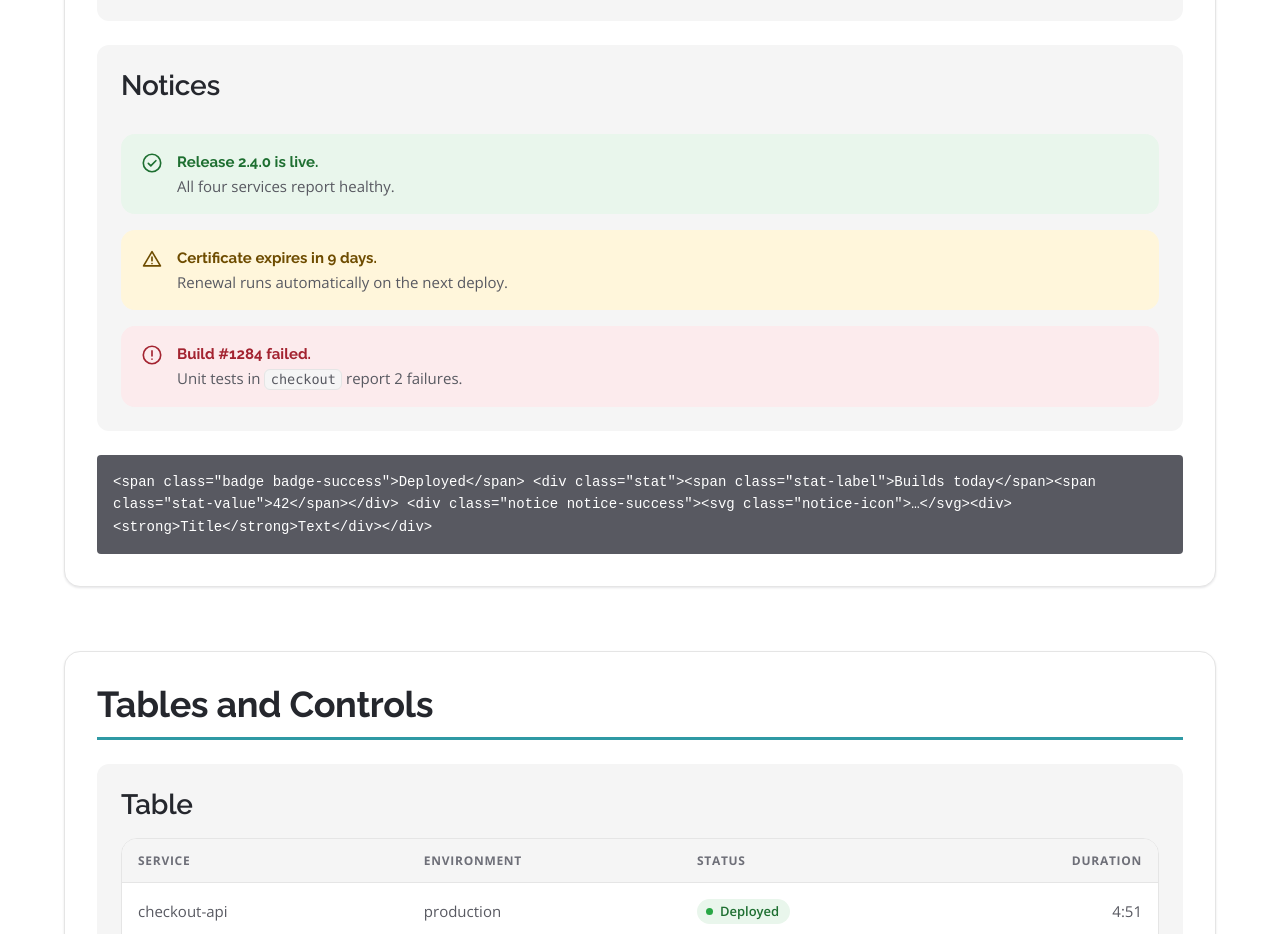
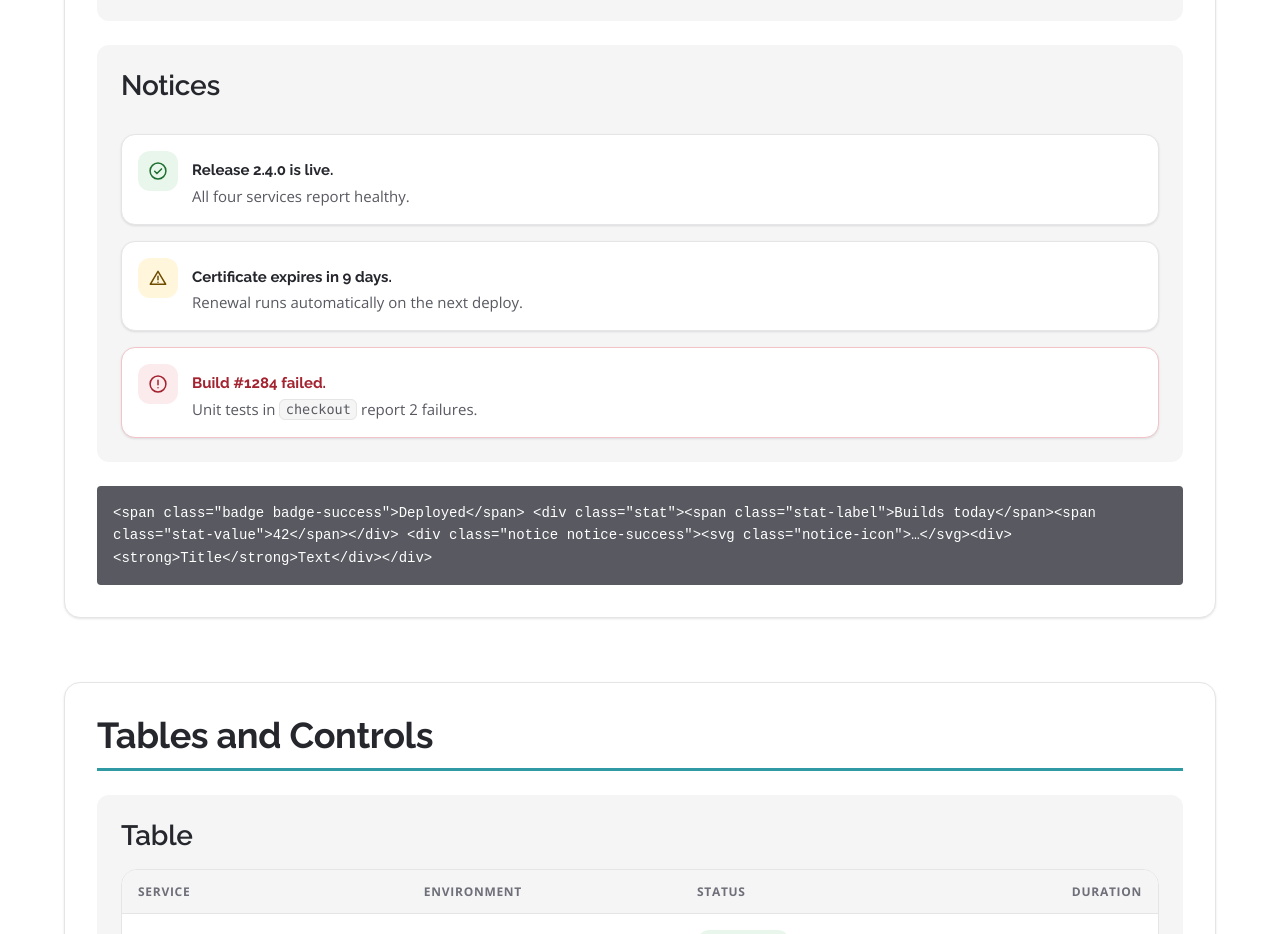
Before and after one commit to netresearch/netresearch-branding-skill, a website: page examples/components.html in a window 1280 px wide. Shown: the part 5564-6498 px from the top of the page. Drawn offline with nearby package versions, Linux system fonts and the light colour scheme.

Commit message:
style: notices as white cards with an icon tile
A pale tint (#F3F9F9) on a #F5F5F5 section has the same lightness and
the notice disappears. Notices are now white cards with a hairline and
a soft shadow; a 40px icon tile in the state's tint carries the state,
and the danger notice adds a red title and --nr-danger-border all round.
The icon stroke uses --nr-primary-text so it lifts on the dark scheme.

Signed-off-by: Jonas Gwozdz <jonas.gwozdz@netresearch.de>

```diff
--- a/skills/netresearch-branding/templates/styles.css
+++ b/skills/netresearch-branding/templates/styles.css
@@ -55,6 +55,7 @@
   --nr-error: var(--nr-danger);
   --nr-danger-text: #A32330;   /* on --nr-danger-tint: 6.42:1 */
   --nr-danger-tint: #FCEBED;
+  --nr-danger-border: #F2C4C9;  /* edge of the danger notice, decoration */
 
   /* Neutral Colors */
   --nr-ink: #25272D;           /* headings and emphasis: 14.93:1 on white */
@@ -161,6 +162,7 @@
     --nr-warning-tint: #33280A;     /* 9.5:1 */
     --nr-danger-text: #FFA7AE;
     --nr-danger-tint: #3A1418;      /* 8.8:1 */
+    --nr-danger-border: #6A2A31;
     --nr-success: #3FBF62;          /* marker, 6.60:1 on the surface */
     --nr-warning: #F2B92A;          /* marker, 8.77:1 */
     --nr-danger: #F0606C;           /* marker, 4.92:1 */
@@ -209,6 +211,7 @@
   --nr-warning-tint: #33280A;
   --nr-danger-text: #FFA7AE;
   --nr-danger-tint: #3A1418;
+  --nr-danger-border: #6A2A31;
   --nr-success: #3FBF62;      /* marker, 6.60:1 on the surface */
   --nr-warning: #F2B92A;      /* marker, 8.77:1 */
   --nr-danger: #F0606C;       /* marker, 4.92:1 */
@@ -933,36 +936,52 @@ code, kbd {
   color: var(--nr-text-secondary);
 }
 
-/* Notices are a full tinted surface with an icon. No edge stripe: tint, icon
-   and words carry the state. */
+/* Notices are white cards: a hairline, a soft shadow and a 40px icon tile in
+   the state's tint. The tile carries the state, the danger notice adds a red
+   title and edge. White separates from white and #F5F5F5 sections alike; a
+   pale tint would vanish on #F5F5F5, and an edge stripe is not used. */
 .notice {
-  display: flex;
+  display: grid;
+  grid-template-columns: 40px minmax(0, 1fr);
   gap: 14px;
-  align-items: flex-start;
-  padding: var(--spacing-md) 20px;
+  align-items: start;
+  padding: 16px 20px 16px 16px;
+  border: 1px solid var(--nr-border-light);
   border-radius: 14px;
-  background: var(--nr-primary-wash);
+  background: var(--nr-surface);
+  box-shadow: var(--shadow-sm);
   color: var(--nr-text);
   font-size: 15px;
-}
-
-.notice strong { display: block; color: var(--nr-ink); font-family: var(--font-headline); }
-.notice-icon { width: 22px; height: 22px; flex: 0 0 auto; margin-top: 2px; fill: none; stroke: var(--nr-primary-fill); stroke-width: 1.8; stroke-linecap: round; stroke-linejoin: round; }
-.notice-success { background: var(--nr-success-tint); }
-.notice-success strong { color: var(--nr-success-text); }
-.notice-success .notice-icon { stroke: var(--nr-success-text); }
-.notice-warning { background: var(--nr-warning-tint); }
-.notice-warning strong { color: var(--nr-warning-text); }
-.notice-warning .notice-icon { stroke: var(--nr-warning-text); }
-.notice-danger { background: var(--nr-danger-tint); }
+  line-height: 1.55;
+}
+
+.notice > :not(.notice-icon) { min-width: 0; padding-top: 8px; }
+.notice strong { display: block; margin-bottom: 2px; color: var(--nr-ink); font-family: var(--font-headline); }
+
+.notice-icon {
+  box-sizing: content-box;
+  width: 20px;
+  height: 20px;
+  padding: 10px;
+  border-radius: 12px;
+  background: var(--nr-primary-tint);
+  fill: none;
+  stroke: var(--nr-primary-text);  /* lifts to #5FC6D2 on dark */
+  stroke-width: 1.8;
+  stroke-linecap: round;
+  stroke-linejoin: round;
+}
+
+.notice-success .notice-icon { background: var(--nr-success-tint); stroke: var(--nr-success-text); }
+.notice-warning .notice-icon { background: var(--nr-warning-tint); stroke: var(--nr-warning-text); }
+.notice-danger { border-color: var(--nr-danger-border); }
+.notice-danger .notice-icon { background: var(--nr-danger-tint); stroke: var(--nr-danger-text); }
 .notice-danger strong { color: var(--nr-danger-text); }
-.notice-danger .notice-icon { stroke: var(--nr-danger-text); }
 
 /* Text on tints. --nr-text-secondary (#6E6F78) is 4.99:1 on white but only
    4.34-4.49:1 on the light tints, so every tinted container redefines it to
    --nr-text (6.05:1 or more). Meta lines, timestamps and captions inside a
    tinted notice, badge or table row stay readable without a special class. */
-.notice,
 .badge,
 .table tr.row-danger,
 .table tr.row-warning,
```
Also changed, not shown: skills/netresearch-branding/SKILL.md (+2 -2 lines), skills/netresearch-branding/references/web-design.md (+12 -9 lines).
